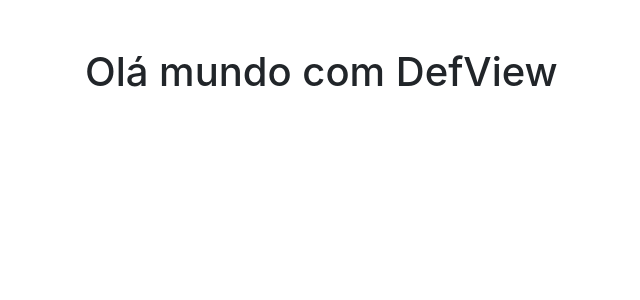
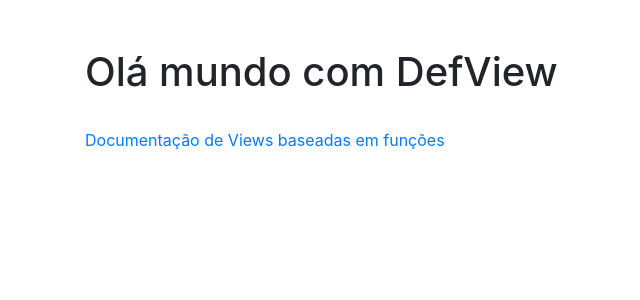
Before and after one commit to katiri/Django, a Django app: page /def/ in a window 1280 px wide. Shown: the part 56-356 px from the top of the page, without its empty margins (0-640 px from the left). Run offline with Django 3.2, Linux system fonts and the light colour scheme; parts of the project's set-up code (start-up, migrations or seed data) failed here and were passed over.

Commit message:
Primeira versão, com correções

```diff
--- a/central/templates/index.html
+++ b/central/templates/index.html
@@ -6,6 +6,8 @@
         <div class="row">
             <div class="col">
                 <h1>{{ texto }}</h1>
+                <br>
+                <a alt="{{ texto_link }}" href="{{ link }}">{{ texto_link }}</a>
             </div>
         </div>
     </div>
--- a/central/views.py
+++ b/central/views.py
@@ -17,12 +17,16 @@ class ClassView(TemplateView):
         context = super().get_context_data(**kwargs)
         context['title'] = 'Aprendendo Django'
         context['texto'] = 'Olá mundo com ClassView'
+        context['link'] = 'https://docs.djangoproject.com/en/3.0/ref/class-based-views/base/'
+        context['texto_link'] = 'Documentação de Views baseadas em classes'
         return context
 
 def DefView(request):
     context = {
         'title': 'Aprendendo Django',
         'texto': 'Olá mundo com DefView',
+        'link': 'https://docs.djangoproject.com/en/3.0/topics/http/shortcuts/',
+        'texto_link': 'Documentação de Views baseadas em funções'
     }
 
     return render(request, 'index.html', context)
```
